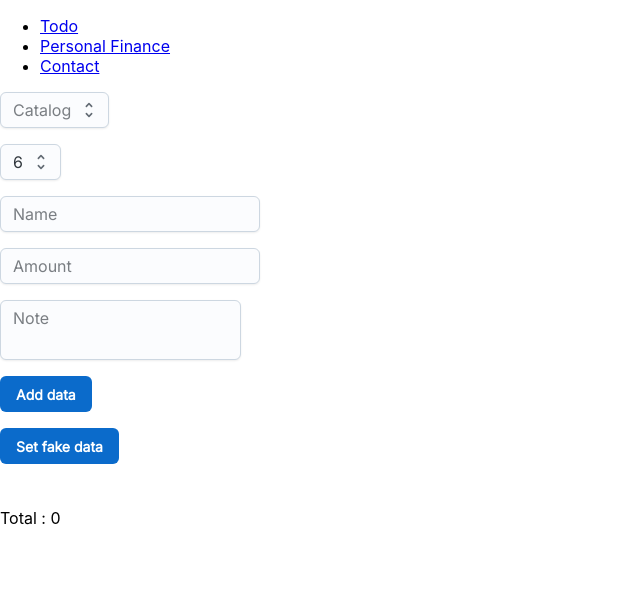
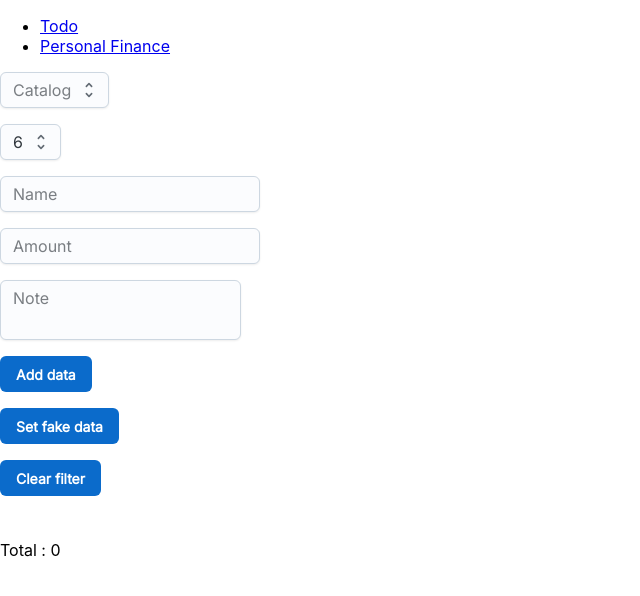
Before and after one commit to chung193/learn-reactjs-project, a React (Create React App) app: page /personal-finance in a window 1280 px wide. Shown: the top 596 px of the page, without its empty margins (0-640 px from the left). Built offline with nearby package versions, Linux system fonts and the light colour scheme.

Commit message:
a little change

```diff
--- a/src/Layout.js
+++ b/src/Layout.js
@@ -11,9 +11,6 @@ const Layout = () => {
           <li>
             <Link to="/personal-finance">Personal Finance</Link>
           </li>
-          <li>
-            <Link to="/contact">Contact</Link>
-          </li>
         </ul>
       </nav>
 
--- a/src/screens/PersonalFinance.js
+++ b/src/screens/PersonalFinance.js
@@ -158,6 +158,10 @@ function PersonalFinance() {
     setSum(list.reduce((accumulator,b)=>{return  accumulator +  parseInt(b.amount) },0))
   }
 
+  const clearFilter = ()=>{
+    setIsFillter(false);
+  }
+
   function formatDateTime(input) {
 
     const year = input.getFullYear();
@@ -203,7 +207,7 @@ function PersonalFinance() {
     </Select>
 
       <Input type='text' placeholder="Name" value={inputName} onChange={(e)=>handleChange(e, 'name')}></Input>
-      <Input type='text' placeholder="Amount" value={inputAmount} onChange={(e)=>handleChange(e, 'amount')}></Input>
+      <Input type='number' placeholder="Amount" value={inputAmount} onChange={(e)=>handleChange(e, 'amount')}></Input>
       <Textarea minRows={2} placeholder="Note" value={inputNote} onChange={(e)=>handleChange(e, 'note')}/>
       <Button type='submit' onClick={handleSubmit}>Add data</Button>
       <Button type='button' onClick={
@@ -213,6 +217,7 @@ function PersonalFinance() {
           setSum(fakeData.reduce((accumulator,b)=>{return  accumulator +  parseInt(b.amount) },0))
         }
         }>Set fake data</Button>
+        <Button type='button' onClick={clearFilter}>Clear filter</Button>
       </Stack>
     </form>
 
@@ -228,20 +233,20 @@ function PersonalFinance() {
         (listFilter.map((item, index)=>
           <ListItem key={item.id}>
           {
-            item.name +'-'+item.amount +'-'+item.catalog + '-' + formatDateTime(item.created_at)
+            item.name +'-'+item.amount.toLocaleString() +'-'+item.catalog + '-' + formatDateTime(item.created_at)
           }
           <Button onClick={()=> handleDelete(item.id)}>Xoá</Button></ListItem>))
         :
         (list.map((item, index)=>
         <ListItem key={item.id}>
         {
-          item.name +'-'+item.amount +'-'+item.catalog + '-' + formatDateTime(item.created_at)
+          item.name +'-'+item.amount.toLocaleString() +'-'+item.catalog + '-' + formatDateTime(item.created_at)
         }
         <Button onClick={()=> handleDelete(item.id)}>Xoá</Button></ListItem>))
       }
       </Stack>
       </List>
-      <p>Total : {sum}</p>
+      <p>Total : {sum.toLocaleString()}</p>
       </Stack>
   );
 }
```
